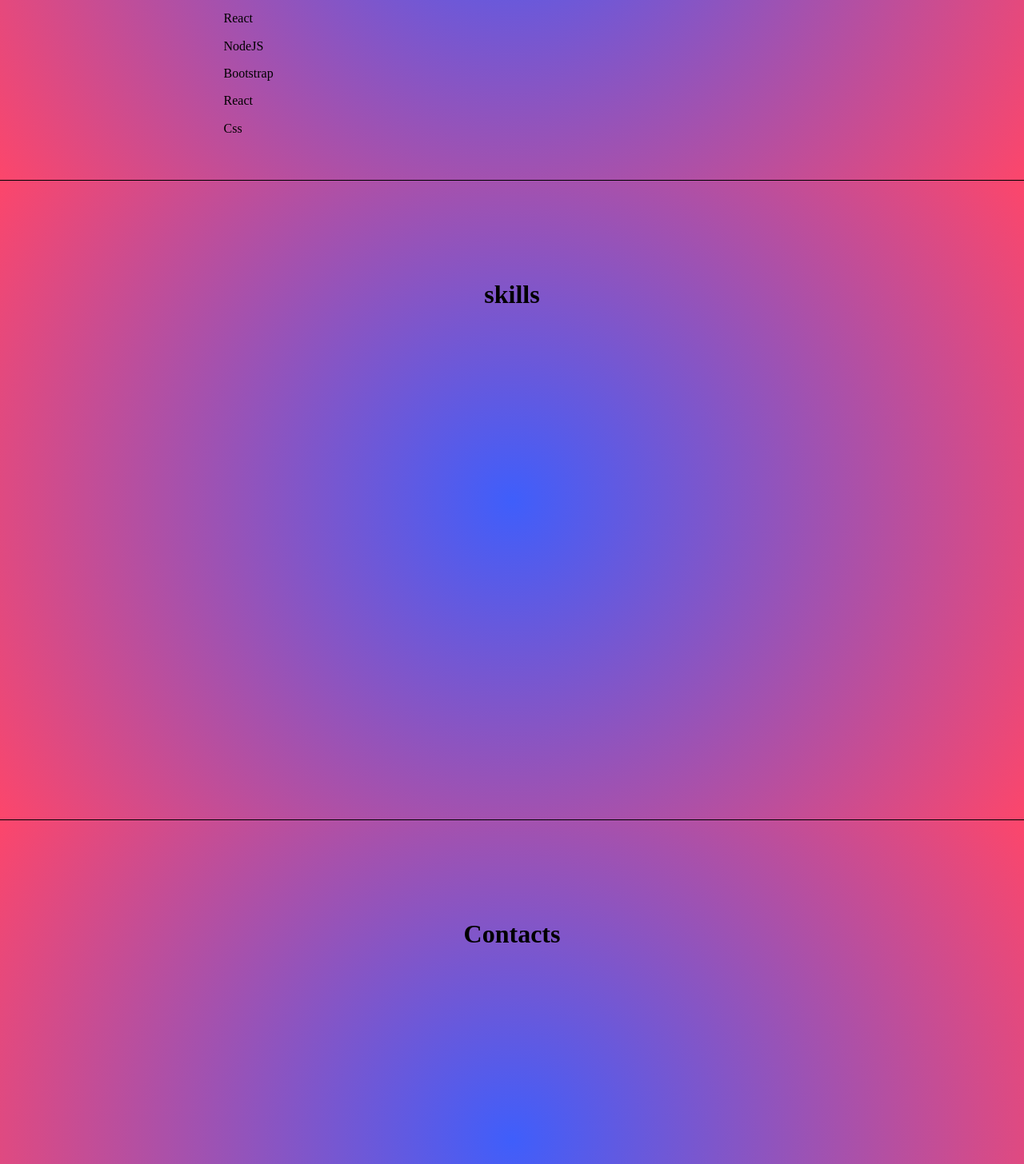
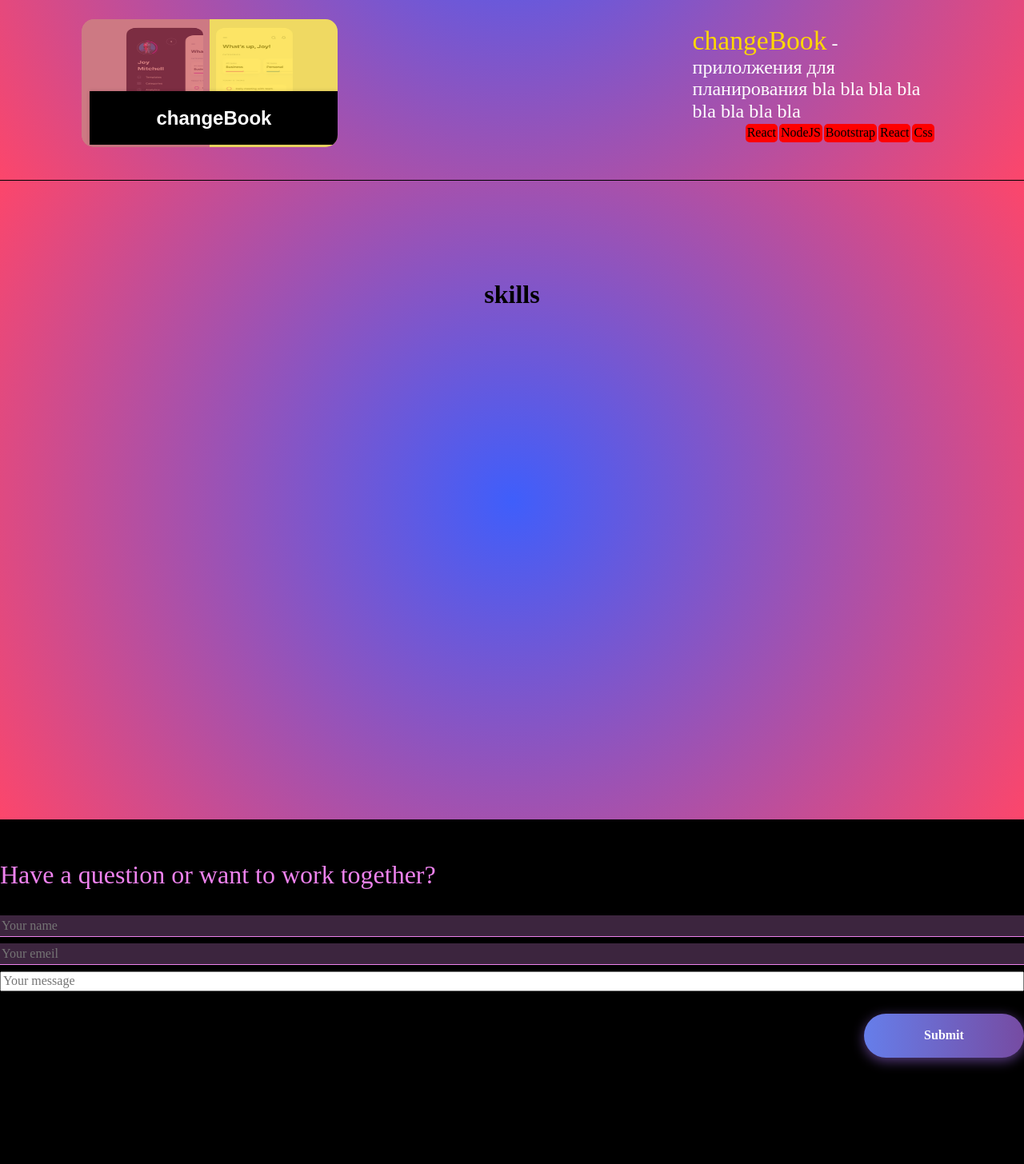
Before and after one commit to iliabes/myportfolio, a React (Create React App) app: page / in a window 1280 px wide. Shown: the part 1374-2830 px from the top of the page at 80% size. Built offline with nearby package versions, Linux system fonts and the light colour scheme.

Commit message:
add footer and projects

```diff
--- a/src/pages/home/sections/sectionContacts/sectionContacts.module.sass
+++ b/src/pages/home/sections/sectionContacts/sectionContacts.module.sass
@@ -1,74 +1,171 @@
-.section_contacts
-    display: grid
-    height: 100vh
-    width: 100%
-    // background-color: #40a994
-    border-bottom: 1px solid #000
-    box-sizing: border-box
-    padding: 8%
-    display: flex
-    flex-direction: column
-    justify-content: flex-start
-    align-items: center
-    .heading
-        font-size: 45px
-        color: #fff
-    .cont_header
-        margin-top: 5%
-        z-index: 2
-        display: flex
-        justify-content: space-around
-        .cont_curcle_img
-            width: 300px
-            height: 370px
-            grid-area: curcleImg
-            display: inline-block
-            animation: about-img-right 3s ease-in-out
-            .img_aftar
-                border-radius: 50%
-                box-shadow: rgb(221, 45, 224) 0px 0px 0px 0.1vw
+.contacts
+    position: relative
+    background-color: black
+    z-index: 4
+
+    .cont
+        align-items: start
+        height: 88vh
+        .quet
+            opacity: 1
+            color: violet
+            font-size: 2rem
+            text
+                transition: all .4s ease-in-out
+            &:hover
+                letter-spacing: 1px
+
+        .cont_input
+            opacity: 1
+            display: flex
+            flex-direction: column
+            margin-top: 1vh
+            width: 100%
+            &:hover
+                box-shadow: 0 0 10px 0 #e74c3c inset, 0 0 10px 4px #DD2DE0
+            &:last-child:hover
+                box-shadow: none
+            .text_inp
+                background-color: #3C253E
                 width: 100%
-                height: 100%
-                background-color: #fff
-                transition: 1s
-                // transform: translateX(-1700px)
-                &:hover
-                    cursor: pointer
-                    animation: bounceOut .4s linear
-    .cont_text
-        width: 48%
-        // height: 71%
-        .block_text
-            .text_header
-                line-height: 6vh
-                letter-spacing: .4vh
-                font-size: 4.25rem
-                color: rgb(221, 45, 224)
-                color: #fff
-                margin: 0
-                height: 100%
-                &:hover .name
-                    text-shadow: 2px 3px 8px gold, 0 0 1px gold
-                .name
-                    transition: all .4s ease-out
-                    color: gold
-                    font-size: 4.5rem
-                    font-family: "Heimdall" , serif
+                border: none
+                border-bottom: 1px solid violet
+                height: 3vh
+            .label_input
+                position: absolute
+                color: rgb(63,75,180)
+                font-size: 12px
+                margin-top: 11px
+            .area
+                height: 10vh
+        .submit
+            width: 200px
+            font-size: 16px
+            font-weight: 600
+            color: #fff
+            cursor: pointer
+            margin: 20px 0
+            height: 55px
+            text-align: center
+            border: none
+            background-size: 300% 100%
+            border-radius: 50px
+            background-image: linear-gradient(to right, #667eea, #764ba2, #6B8DD6, #8E37D7)
+            box-shadow: 0 4px 15px 0 rgba(116, 79, 168, 0.75)
+            align-self: flex-end
+            &:hover
+                background-position: 100% 0
+                transition: all .4s ease-in-out
+                &:focus
+                    outline: none
 
 
-@keyframes bounceOut
-        0%
-            box-shadow: 0 0 0 4px rgb(221, 45, 224)
+
+
+
+
+
+
+@keyframes backToTop
+    100%
+        background-position: 100% -30px, 0 -30px
+
+@media (min-width: 1024px) and (max-width: 1240px)
+    .contacts .footer .buttonUp
+        height: 38px
+        width: 36px
+
+@media (min-width: 768px ) and (max-width: 1024px)
+    .contacts .footer .buttonUp
+        bottom: 19px
+        height: 38px
+        width: 36px
+
+@media (min-width: 568px) and (max-width: 768px )
+    .contacts .footer .buttonUp
+
+        height: 38px
+        width: 36px
+
+@media (max-width: 568px)
+    .contacts .footer .buttonUp
+        bottom: -28px
+        height: 36px
+        width: 32px
+
+@media (max-width: 400px)
+    .contacts
+        .cont
+            grid-gap: 1px
+            .quet
+                font-size: 1.5rem
+                margin: 0
+            .cont-input
+                margin: 0
+                .text-inp
+                    height: 5vh
+                .area
+                    height: 7vh
+    .contacts .footer .buttonUp
+                bottom: -40px
+                height: 38px
+                width: 36px
+
+
+@media (max-width: 300px)
+    .contacts
+        .cont
+            .quet
+                font-size: 2rem
+                margin: 0
+            .cont-input
+                margin: 0
+                .text-inp
+                    height: 5vh
+                .area
+                    height: 7vh
+        .footer
+            .buttonUp
+                height: 36px
+                width: 25px
+
+@media (max-width: 250px)
+    .contacts
+        .cont
+            .quet
+                font-size: 1.5rem
+            .cont-input
+                margin: 0
+                .text-inp
+                    height: 6vh
+
+        .footer
+            height: 12vh
+            .buttonUp
+
+                height: 36px
+                width: 25px
+
+
+
+
+@media screen and  (max-width: 900px) and (orientation: landscape)
+    .contacts
+        .cont
+            grid-gap: 3vh
+            .quet
+                margin: 0
+                font-size: 1.1rem
+            .cont-input
+                margin: 0
+                .text-inp
+                    height: 5vh
+                .areac
+                    height: 10vh
+
+        .footer
+            height: 12vh
+            .buttonUp
+                bottom: -68px
+
             opacity:1
-        25%
-            box-shadow: 0 0 0 1px rgb(221, 45, 224)
-            opacity:1
-        50%
-            box-shadow: 0 0 0 7px rgb(221, 45, 224)
-            opacity:1
-        75%
-            box-shadow: 0 0 0 4px rgb(221, 45, 224)
-            opacity:1
-        100%
-            box-shadow: 0 0 0 5px rgb(221, 45, 224)
-            opacity:1
--- a/src/pages/home/sections/sectionContacts/sectionContacts.module.tsx
+++ b/src/pages/home/sections/sectionContacts/sectionContacts.module.tsx
@@ -24,23 +24,42 @@ const transitionStyles = {
 
 const SectionContacts = () => {
 
-    const [inProp, setInProp] = useState(false);
-    useEffect(()=>{
-        setInProp(true)
-    })
-    function test(){
-        console.log(inProp);
 
-        setInProp(!inProp)
-    }
 
 
     return(
 
-        <section className={s.section_contacts}>
-            <h1>Contacts</h1>
+        <section className={s.contacts}>
+            <div  className={s.cont}>
+                <div  className={s.heading}><span className={s.brackets}></span>Contacts<span className={s.brackets}></span></div>
+                 <p  className={s.quet}>Have a question or want to work together?</p>
+                <div   className={s.cont_input}>
+                    <input placeholder="Your name"  className={s.text_inp} type="text"/>
+                </div>
+
+                <div   className={s.cont_input}>
+                    <input placeholder="Your emeil"  className={s.text_inp} type="text"/>
+                </div>
+
+                <div   className={s.cont_input}>
+                    <input placeholder="Your message"  className='text-inp area' type="text"/>
+                </div>
+
+                <div   className={s.cont_input}>
+                    <button className={s.submit}>Submit</button>
+                </div>
+            </div>
+
         </section>
+
+
+
     )
 }
 
+
+
+
+
+
 export default  SectionContacts
--- a/src/pages/home/sections/sectionProjects/projetc/project.module.sass
+++ b/src/pages/home/sections/sectionProjects/projetc/project.module.sass
@@ -1,40 +1,241 @@
-.section_projects
-    display: grid
-    height: 100vh
+.projects_cont
+    height: 20vh
     width: 100%
-    // background-color: #40a994
-    border-bottom: 1px solid #000
-    box-sizing: border-box
-    padding: 8%
     display: flex
-    flex-direction: column
+    justify-content: space-between
+    margin-top: 4vh
+    .cont_img
+        width: 25vw
+        overflow: hidden
+        border-radius: 15px
+        position: relative
+        .hoverCurtain
+            position: absolute
+            width: 100%
+            height: 100%
+            top: 0
+            &:hover .curtain_left
+                transform: translateX(-100%)
+            &:hover .curtain_right
+                transform: translateX(100%)
+            &:hover figcaption
+                transform: translateX(-200%)
+            &:hover .img_portfolio
+                transform: scale(1.2)
+            .curtain
+                transition: all 0.8s ease-out
+                content: ''
+                position: absolute
+                opacity: .6
+                top: 0
+                height: 100%
+                width: 100%
+            .curtain_left
+                background-color: #C73838
+                left: -50%
+            .curtain_right
+                background-color: gold
+                right: -50%
+            figcaption
+                transition: all 0.8s ease-out
+                font-family: 'Raleway', Arial, sans-serif
+                position: absolute
+                overflow: hidden
+                margin: 10px
+                min-width: 220px
+                max-width: 310px
+                max-height: 220px
+                width: 100%
+                background: #000000
+                color: #ffffff
+                text-align: center
+                box-shadow: 0 0 5px rgba(0, 0, 0, 0.15)
+                top: 10vh
+                .h2
+                    position: absolute
+                    left: 40px
+                    right: 40px
+                    display: inline-block
+                    background: #000000
+                    transform: skew(-10deg) rotate(-10deg) translate(0, -50%)
+                    padding: 12px 5px
+                    margin: 0
+                    top: 50%
+                    text-transform: uppercase
+                    font-weight: 400
+            .img_portfolio
+                height: 20vh
+                width: 100%
+                border-radius: 15px
+                transition: all 1s ease-out
+
+
+    .cont_sign
+        padding: 1vh
+        box-sizing: border-box
+        width: 25vw
+        display: flex
+        flex-direction: column
+        justify-content: space-around
+        justify-content: space-between
+        opacity: 1
+        .sign_project
+            margin: 0
+            font-size: 1.5rem
+            color: #fff
+            &:hover
+                text-shadow: 1px 1px 1px #C73838, 0 0 0 gold
+            &:hover .gold
+                text-shadow: 1px 4px 2px #C73838, 0 0 1em gold
+            .gold
+                transition: all .4s ease-out
+                color: gold
+                font-size: 2.1rem
+                font-family: 'Heimdall' ,serif
+        .cont_techologi
+            display: flex
+            flex-direction: row
+            justify-content: flex-end
+            flex-wrap: wrap
+            .techologi
+                margin-right: 2px
+                margin-top: 2px
+                .text_techo
+                    background-color: red
+                    border-radius: 5px
+                    margin: 0
+                    padding: 2px
+                    font-size: 1rem
+                    &:hover
+                        transition: all .4s ease-out
+                        transform: translateY(-10px) scale(1.1)
+                        box-shadow: 0 2px 3px #C73838
+
+.left
+    flex-direction: row-reverse
+
+.pojects_cont-left
+    .cont-sign
+        margin-left: 0%
+        margin-right: 1%
+
+.pojects-cont-left .cont-sign .cont-techologi
     justify-content: flex-start
-    align-items: center
-    .heading
-        font-size: 45px
-        color: #fff
-    .cont_header
-        margin-top: 5%
-        z-index: 2
-        display: flex
-        justify-content: space-around
-        .cont_curcle_img
-            width: 300px
-            height: 370px
-            grid-area: curcleImg
-            display: inline-block
-            animation: about-img-right 3s ease-in-out
-            .img_aftar
-                border-radius: 50%
-                box-shadow: rgb(221, 45, 224) 0px 0px 0px 0.1vw
-                width: 100%
-                height: 100%
-                background-color: #fff
-                transition: 1s
-                // transform: translateX(-1700px)
-                &:hover
-                    cursor: pointer
-                    animation: bounceOut .4s linear
+
+
+.potrfolio
+    z-index: 1
+    transition: 1s
+
+
+
+@media (min-width: 1024px) and (max-width: 1240px)
+    .potrfolio
+        .pojects-cont-right , .pojects-cont-left
+            .cont-sign
+                width: 35vw
+                .sign-project
+                    font-size: 1.3rem
+            .cont-img
+                width: 35vw
+
+@media (min-width: 768px) and (max-width: 1024px)
+    .potrfolio
+        .pojects-cont-right , .pojects-cont-left
+            .cont-sign
+                width: 40vw
+                .sign-project
+                    font-size: 1.3rem
+            .cont-img
+                width: 40vw
+
+
+@media (min-width: 568px) and (max-width: 768px)
+    .potrfolio
+        .pojects-cont-right , .pojects-cont-left
+            .cont-sign
+                width: 40vw
+                .sign-project
+                    font-size: 1.1rem
+                .cont-techologi .techologi .text-techo
+                    font-size: 0.8rem
+            .cont-img
+                width: 40vw
+
+@media (max-width: 568px)
+    .potrfolio
+        .pojects-cont-right , .pojects-cont-left
+            .cont-sign
+                width: 43vw
+                .sign-project
+                    font-size: 1rem
+                .cont-techologi
+                    .text-techo
+                        font-size: 0.5rem
+            .cont-img
+                width: 43vw
+
+@media (max-width: 400px)
+    .potrfolio
+        .heading
+            margin-top: 3vh
+        .pojects-cont-right , .pojects-cont-left
+            .cont-sign
+                width: 43vw
+                .sign-project
+                    font-size: .9rem
+                .cont-techologi .techologi .text-techo
+                    font-size: 0.3rem
+            .cont-img
+                width: 43vw
+                .overlay .sign-img
+                    font-size: 1rem
+
+@media (max-width: 300px)
+    .potrfolio
+        .pojects-cont-right , .pojects-cont-left
+            .cont-sign
+                width: 43vw
+                .sign-project
+                    font-size: 1rem
+                .cont-techologi .techologi .text-techo
+                    font-size: 0.3rem
+            .cont-img
+                width: 43vw
+                .overlay .sign-img
+                    font-size: 1rem
+
+@media (max-width: 250px)
+    .potrfolio
+        .pojects-cont-right , .pojects-cont-left
+            .cont-sign
+                width: 40vw
+                .sign-project
+                    font-size: .8rem
+                .cont-techologi .techologi .text-techo
+                    font-size: 0.3rem
+            .cont-img
+                width:40vw
+                .overlay .sign-img
+                    font-size: 1rem
+
+@media (orientation: landscape) and (max-width: 900px)
+    .potrfolio
+        .heading
+            font-size: 1.2rem
+        .pojects-cont-right , .pojects-cont-left
+            .cont_sign
+                width: 30vw
+                .sign-project
+                    font-size: .8rem
+                .cont-techologi .techologi .text-techo
+                    font-size: 0.5rem
+            .cont_img
+                width: 30vw
+                .sign-img
+                    font-size: 1.8rem
+
+
     .cont_text
         width: 48%
         // height: 71%
--- a/src/pages/home/sections/sectionProjects/projetc/project.tsx
+++ b/src/pages/home/sections/sectionProjects/projetc/project.tsx
@@ -1,7 +1,9 @@
 
 import s from './project.module.sass'
-import img3 from '../../../../../assets/img/3.png'
 
+import classNames from 'classnames';
+
+import img1 from '../../../../assets/img/1.png'
 import { Transition } from 'react-transition-group';
 import { bounce } from 'react-animations';
 
@@ -25,37 +27,37 @@ const transitionStyles = {
 
 
 
-const Propject1 = () => {
+const Propject = (props:any) => {
 
 
 
     return(
-        <div   className={s.pojects_cont_right}>
-        <div data-order="0" data-anim="proj-img-right" className={s.cont_img}>
-            <div className="hoverCurtain">
-            <img   className={s.img_portfolio} src={img3} alt=""/>
-            <div className="curtain curtain-left"></div>
-            <div className="curtain curtain-right"></div>
+        <div   className={classNames(s.projects_cont)}>
+        <div className={s.cont_img}>
+            <div className={s.hoverCurtain}>
+            <img   className={s.img_portfolio} src={props.image} alt=""/>
+            <div className={classNames(s.curtain, s.curtain_left)}></div>
+            <div className={classNames(s.curtain, s.curtain_right)}></div>
                 <figcaption>
-                    <h2>Lynn  <span> Reyes</span></h2>
+                    <h2><span>{props.title}</span></h2>
             </figcaption>
             </div>
 
 
         </div>
 
-        <div data-order="3" data-anim="proj-sign-right" className="cont-sign">
-        <p className="sign-project"><span className="gold"> Drop todo </span> - прилолжения для планирования bla bla bla bla bla bla bla bla bla bla bla bla bla bla bla bla bla bla</p>
-        <div className="cont-techologi">
-          <div className="techologi"><p className="text-techo">React</p></div>
-          <div className="techologi"><p className="text-techo">NodeJS</p></div>
-          <div className="techologi"><p className="text-techo">Bootstrap </p></div>
-          <div className="techologi"><p className="text-techo">React</p></div>
-          <div className="techologi"><p className="text-techo">Css</p></div>
+        <div data-order="3" data-anim="proj-sign-right" className={s.cont_sign}>
+        <p className={s.sign_project}><span className={s.gold}>{props.title}</span>{props.text}</p>
+        <div className={s.cont_techologi}>
+          <div className={s.techologi}><p className={s.text_techo}>React</p></div>
+          <div className={s.techologi}><p className={s.text_techo}>NodeJS</p></div>
+          <div className={s.techologi}><p className={s.text_techo}>Bootstrap </p></div>
+          <div className={s.techologi}><p className={s.text_techo}>React</p></div>
+          <div className={s.techologi}><p className={s.text_techo}>Css</p></div>
         </div>
       </div>
       </div>
     )
 }
 
-export default  Propject1
+export default  Propject
--- a/src/pages/home/sections/sectionProjects/sectionProjects.tsx
+++ b/src/pages/home/sections/sectionProjects/sectionProjects.tsx
@@ -7,7 +7,12 @@ import { bounce } from 'react-animations';
 import { useEffect, useState } from 'react';
 import Typed from 'react-typed';
 
-import Propject1 from './projetc/project';
+import Propject from './projetc/project';
+
+
+import img1 from '../../../../assets/img/1.jpg'
+import img2 from '../../../../assets/img/2.jpg'
+import img3 from '../../../../assets/img/3.png'
 
 
 const duration = 2000;
@@ -27,16 +32,26 @@ const transitionStyles = {
 
 
 const SectionProjects = () => {
-
-
-
     return(
-
         <section className={s.section_projects}>
            <h1 data-lang="Мои проекты"  className={s.heading}><span className={s.brackets}></span>My projects<span className={s.brackets}></span></h1>
-           <Propject1/>
+           <Propject left={true}  text=' - прилолжения для планирования bla bla bla bla bla bla bla bla' image={img1} title='changeBook'/>
+           <Propject left={false}  text=' - прилолжения для планирования bla bla bla bla bla bla bla bla' image={img2} title='changeBook'/>
+            <Propject left={true}  text=' - прилолжения для планирования bla bla bla bla bla bla bla bla' image={img3} title='changeBook'/>
         </section>
     )
 }
 
+
+
+
+
+
+
+
+
+
+
+
+
 export default  SectionProjects
```
Also changed, not shown: src/pages/home/sections/sectionProjects/sectionProjects.module.sass (+15 -15 lines), 1 other file (tests, documents, lock files or other folders).
